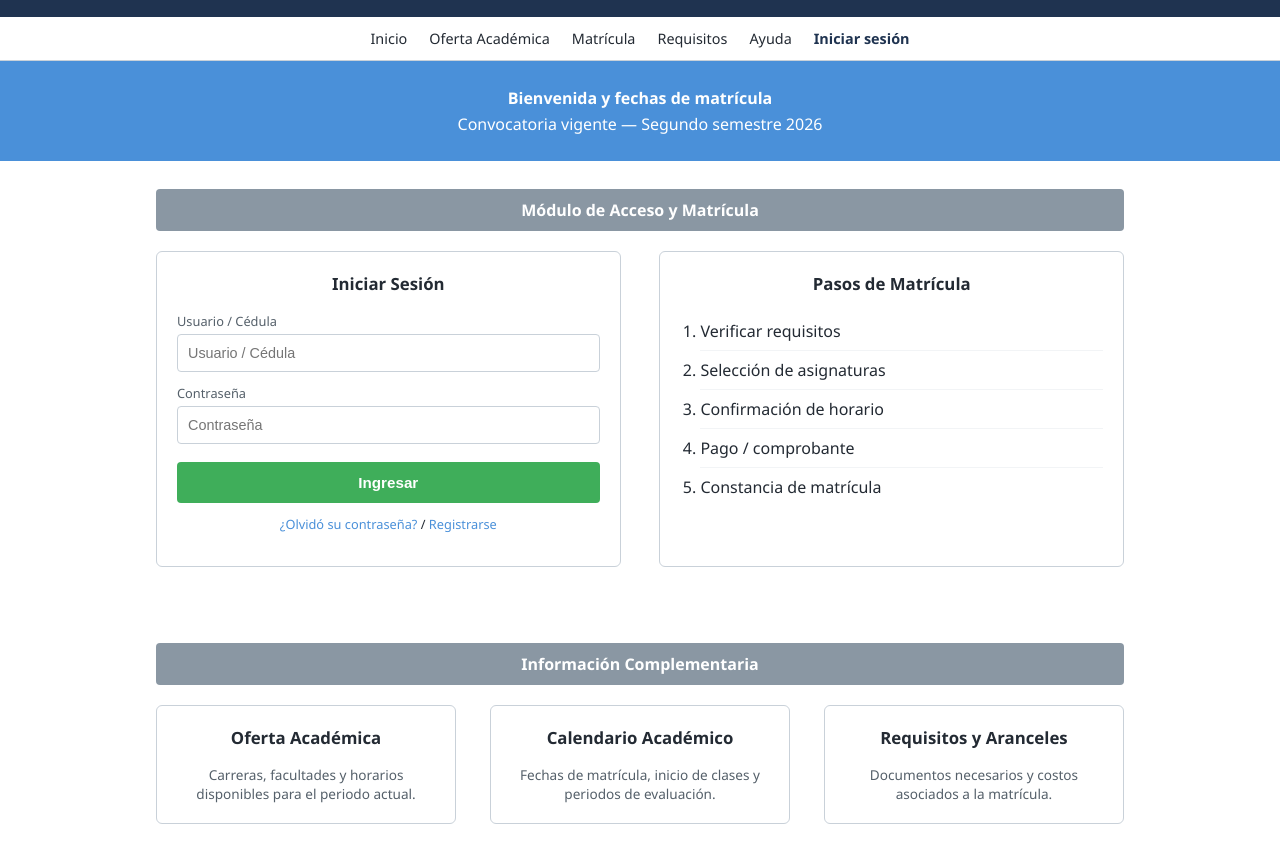
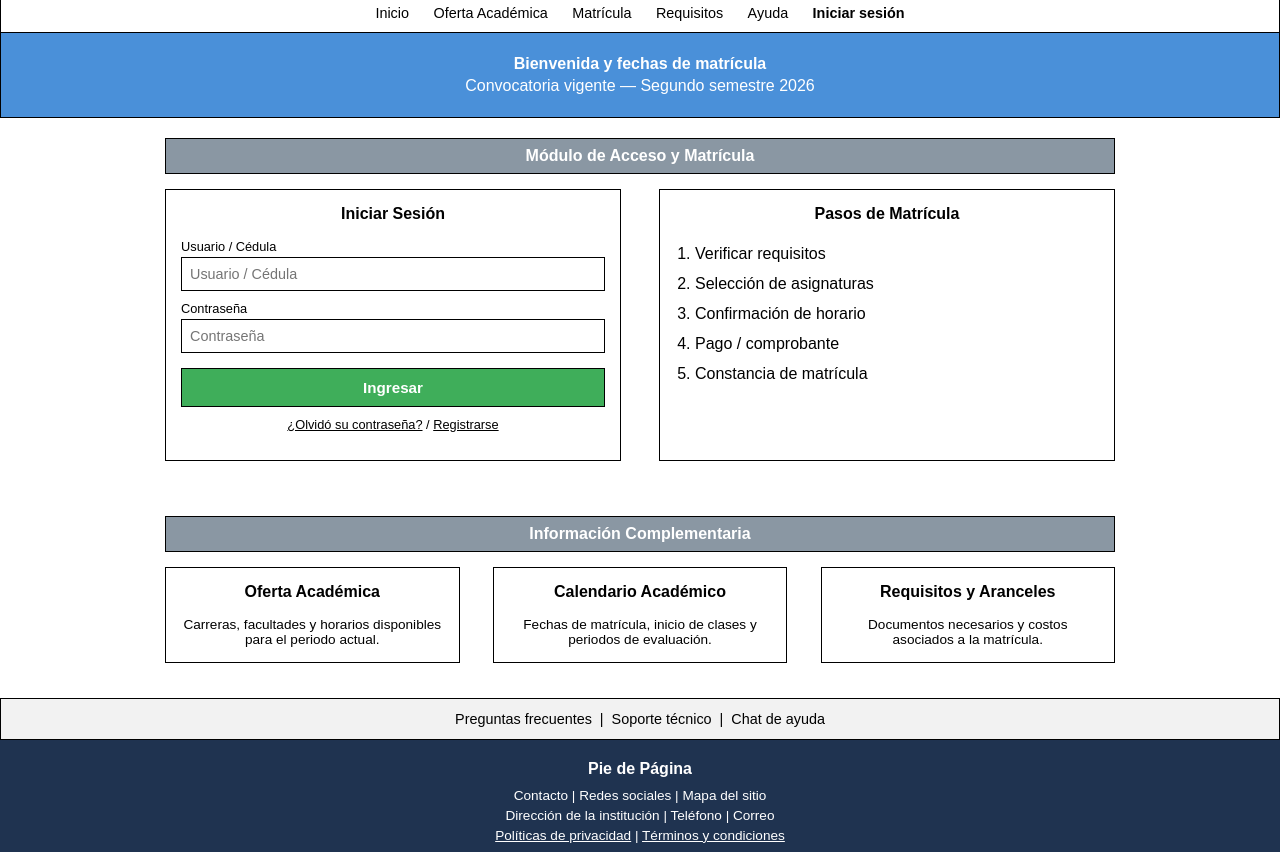
Before and after one commit to Gioo23/-Desarrollo-web, a plain HTML site: page index.html in a window 1280 px wide. Shown: the part 91-943 px from the top of the page. Drawn offline with Linux system fonts and the light colour scheme.

Commit message:
Add files via upload

```diff
--- a/style.css
+++ b/style.css
@@ -1,76 +1,56 @@
-:root {
-  --azul-oscuro: #1f3350;
-  --azul-claro: #4a90d9;
-  --gris-seccion: #8a97a3;
-  --gris-claro: #f2f4f6;
-  --verde-boton: #3fae5a;
-  --texto: #232a33;
-  --borde: #c9d1d9;
-}
-
-* {
-  box-sizing: border-box;
-}
-
 body {
   margin: 0;
-  font-family: "Segoe UI", Arial, sans-serif;
-  color: var(--texto);
+  font-family: Arial, sans-serif;
+  color: #000000;
   background: #ffffff;
 }
 
 /* Encabezado */
 .site-header {
-  background: var(--azul-oscuro);
+  background: #1f3350;
   color: #ffffff;
   text-align: center;
-  padding: 28px 16px 20px;
+  padding: 20px 10px;
 }
 
 .site-header h1 {
-  margin: 0 0 6px;
-  font-size: 1.6rem;
-  letter-spacing: 0.5px;
+  margin: 0 0 4px;
+  font-size: 1.4rem;
 }
 
 .site-header .tagline {
   margin: 0;
   font-size: 0.85rem;
-  opacity: 0.75;
 }
 
 /* Navegación */
 .main-nav {
-  display: flex;
-  justify-content: center;
-  flex-wrap: wrap;
+  text-align: center;
   background: #ffffff;
-  border-bottom: 1px solid var(--borde);
-  padding: 12px 16px;
+  border: 1px solid #000000;
+  border-top: none;
+  padding: 10px;
 }
 
 .main-nav a {
-  color: var(--texto);
+  color: #000000;
   text-decoration: none;
   font-size: 0.9rem;
-  margin: 0 11px;
-}
-
-.main-nav a:hover {
-  text-decoration: underline;
+  margin: 0 10px;
 }
 
 .main-nav .nav-login {
-  font-weight: 600;
-  color: var(--azul-oscuro);
+  font-weight: bold;
 }
 
 /* Banner */
 .banner {
-  background: var(--azul-claro);
+  background: #4a90d9;
   color: #ffffff;
   text-align: center;
-  padding: 22px 16px;
+  padding: 18px 10px;
+  border: 1px solid #000000;
+  border-top: none;
 }
 
 .banner p {
@@ -79,19 +59,19 @@
 
 /* Secciones / módulos */
 .module {
-  max-width: 1000px;
+  max-width: 950px;
   margin: 0 auto;
-  padding: 28px 16px;
+  padding: 20px 10px;
 }
 
 .section-title {
-  background: var(--gris-seccion);
+  background: #8a97a3;
   color: #ffffff;
   text-align: center;
-  padding: 10px;
-  margin: 0 0 20px;
+  padding: 8px;
+  margin: 0 0 15px;
   font-size: 1rem;
-  border-radius: 4px;
+  border: 1px solid #000000;
 }
 
 .two-col,
@@ -103,18 +83,17 @@
 
 .two-col .card {
   width: 48%;
-  margin-bottom: 20px;
+  margin-bottom: 15px;
 }
 
 .three-col .card {
   width: 31%;
-  margin-bottom: 20px;
+  margin-bottom: 15px;
 }
 
 .card {
-  border: 1px solid var(--borde);
-  border-radius: 6px;
-  padding: 20px;
+  border: 1px solid #000000;
+  padding: 15px;
   background: #ffffff;
   box-sizing: border-box;
 }
@@ -122,51 +101,43 @@
 .card h3 {
   margin-top: 0;
   text-align: center;
-  font-size: 1.05rem;
+  font-size: 1rem;
 }
 
 /* Formulario de login */
 .card form label {
   display: block;
   font-size: 0.8rem;
-  margin: 12px 0 4px;
-  color: #55606a;
+  margin: 10px 0 3px;
 }
 
 .card form input {
   width: 100%;
-  padding: 10px;
-  border: 1px solid var(--borde);
-  border-radius: 4px;
+  padding: 8px;
+  border: 1px solid #000000;
   font-size: 0.9rem;
+  box-sizing: border-box;
 }
 
 .btn-ingresar {
   width: 100%;
-  margin-top: 18px;
-  padding: 12px;
-  background: var(--verde-boton);
+  margin-top: 15px;
+  padding: 10px;
+  background: #3fae5a;
   color: #ffffff;
-  border: none;
-  border-radius: 4px;
-  font-weight: 600;
+  border: 1px solid #000000;
+  font-weight: bold;
   font-size: 0.95rem;
-  cursor: pointer;
-}
-
-.btn-ingresar:hover {
-  filter: brightness(0.95);
 }
 
 .small-links {
   text-align: center;
   font-size: 0.8rem;
-  margin-top: 12px;
+  margin-top: 10px;
 }
 
 .small-links a {
-  color: var(--azul-claro);
-  text-decoration: none;
+  color: #000000;
 }
 
 /* Pasos de matrícula */
@@ -176,49 +147,41 @@
 }
 
 .steps li {
-  padding: 8px 0;
-  border-bottom: 1px solid var(--gris-claro);
-}
-
-.steps li:last-child {
-  border-bottom: none;
+  padding: 6px 0;
 }
 
 /* Tarjetas informativas */
 .three-col .card p {
   font-size: 0.85rem;
-  color: #55606a;
   text-align: center;
-  margin: 8px 0 0;
+  margin: 6px 0 0;
 }
 
 /* Barra de ayuda */
 .faq-bar {
-  background: var(--gris-claro);
+  background: #f2f2f2;
   text-align: center;
-  padding: 14px 16px;
+  padding: 12px 10px;
   font-size: 0.9rem;
-  border-top: 1px solid var(--borde);
-  border-bottom: 1px solid var(--borde);
+  border: 1px solid #000000;
 }
 
 /* Pie de página */
 .site-footer {
-  background: var(--azul-oscuro);
+  background: #1f3350;
   color: #ffffff;
   text-align: center;
-  padding: 26px 16px;
+  padding: 20px 10px;
 }
 
 .site-footer h3 {
-  margin: 0 0 14px;
+  margin: 0 0 10px;
   font-size: 1rem;
 }
 
 .site-footer p {
-  margin: 6px 0;
+  margin: 5px 0;
   font-size: 0.85rem;
-  opacity: 0.9;
 }
 
 .site-footer a {
@@ -226,9 +189,8 @@
 }
 
 .site-footer .copyright {
-  margin-top: 16px;
+  margin-top: 12px;
   font-size: 0.75rem;
-  opacity: 0.7;
 }
 
 /* Responsive */
@@ -237,8 +199,4 @@
   .three-col .card {
     width: 100%;
   }
-
-  .main-nav a {
-    margin: 0 8px 8px;
-  }
 }
```
